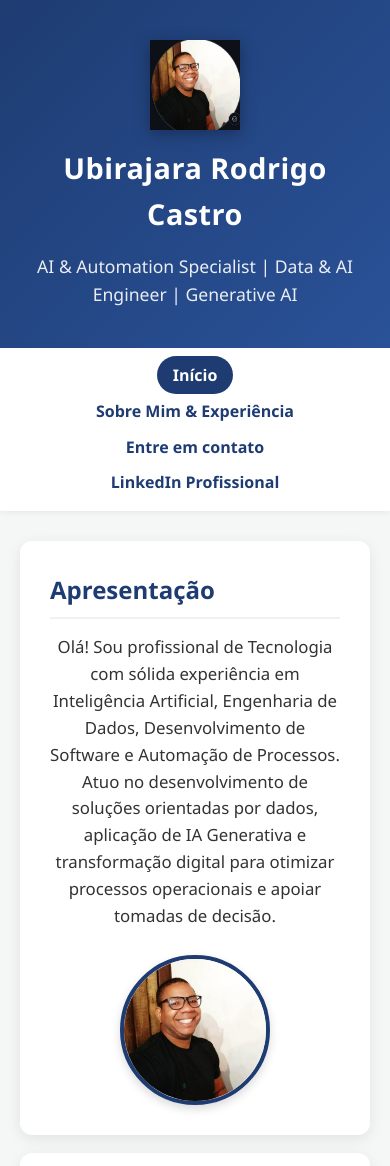
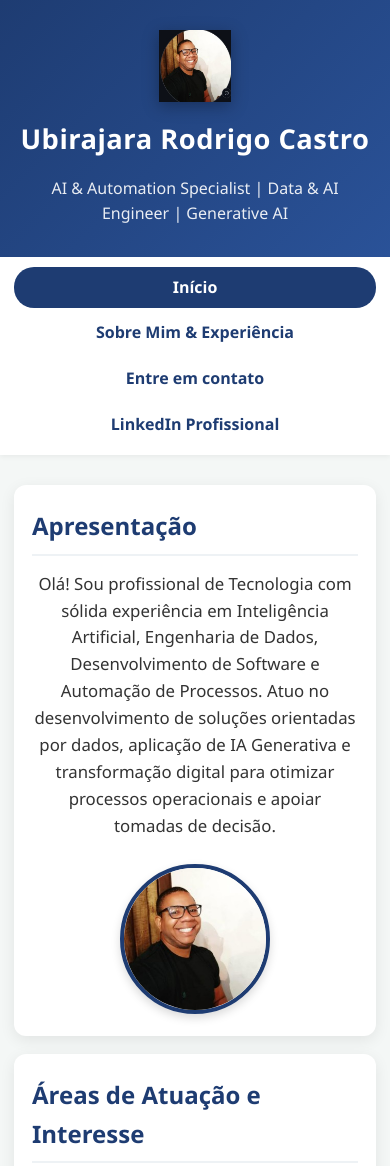
Before and after one commit to UbirajaraCastro87/ProgramacaoWEB, a plain HTML site: page index.html in a window 390 px wide. Shown: the top 1166 px of the page. Drawn offline with Linux system fonts and the light colour scheme.

Commit message:
Melhora responsividade das páginas
Co-authored-by: Copilot <223556219+Copilot@users.noreply.github.com>

```diff
--- a/css/style.css
+++ b/css/style.css
@@ -72,6 +72,7 @@ header h1 {
     font-size: 2.2rem;
     font-weight: 700;
     letter-spacing: 0.5px;
+    overflow-wrap: anywhere;
 }
 
 header p {
@@ -123,6 +124,14 @@ main {
     grid-template-columns: repeat(12, minmax(0, 1fr));
     gap: 25px;
     align-content: start;
+}
+
+main img {
+    max-width: 100%;
+}
+
+main a {
+    overflow-wrap: anywhere;
 }
 
 main > section {
@@ -283,6 +292,7 @@ h2 {
 }
 
 .form-actions button {
+    flex: 1 1 120px;
     padding: 10px 18px;
     border: 0;
     border-radius: 6px;
@@ -388,16 +398,57 @@ footer a:hover {
         flex-direction: column;
         text-align: center;
     }
+
+    .profile-card p {
+        min-width: 0;
+    }
 }
 
 @media (max-width: 600px) {
+    header {
+        padding: 30px 16px;
+    }
+
+    .selo-logo {
+        width: 72px;
+        height: 72px;
+    }
+
     header h1 {
-        font-size: 1.8rem;
+        font-size: clamp(1.5rem, 7vw, 1.8rem);
+    }
+
+    header p {
+        font-size: 1rem;
+    }
+
+    main {
+        padding: 0 14px;
+    }
+
+    section {
+        padding: 22px 18px;
     }
 
     nav ul {
         flex-direction: column;
-        align-items: center;
-        gap: 10px;
+        align-items: stretch;
+        gap: 4px;
+        padding: 10px 14px;
+    }
+
+    nav a {
+        display: block;
+        text-align: center;
+    }
+
+    .contact-form fieldset {
+        padding: 14px;
+    }
+
+    footer {
+        margin-top: 28px;
+        padding: 18px 14px;
+        overflow-wrap: anywhere;
     }
 }
```
